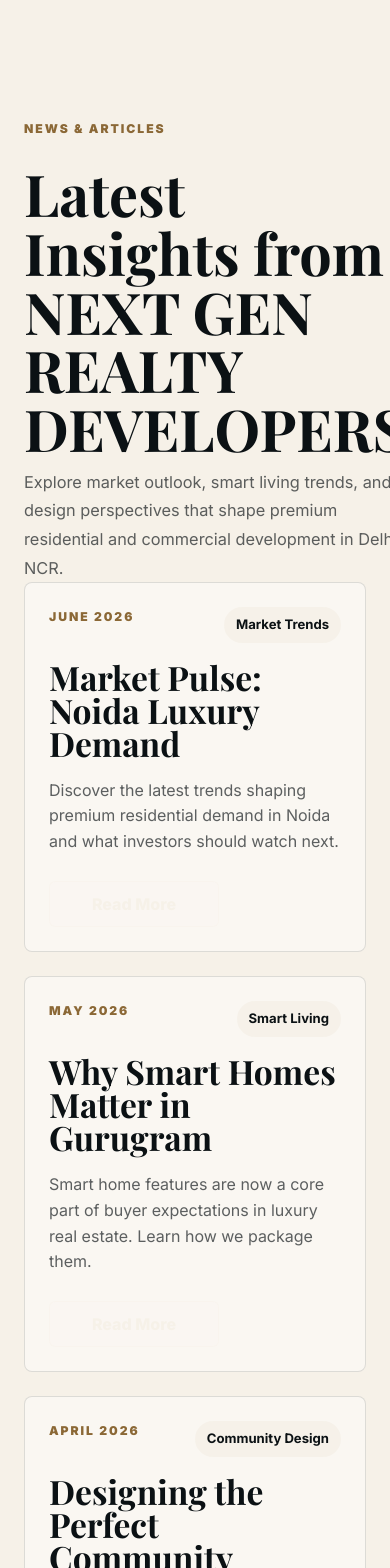
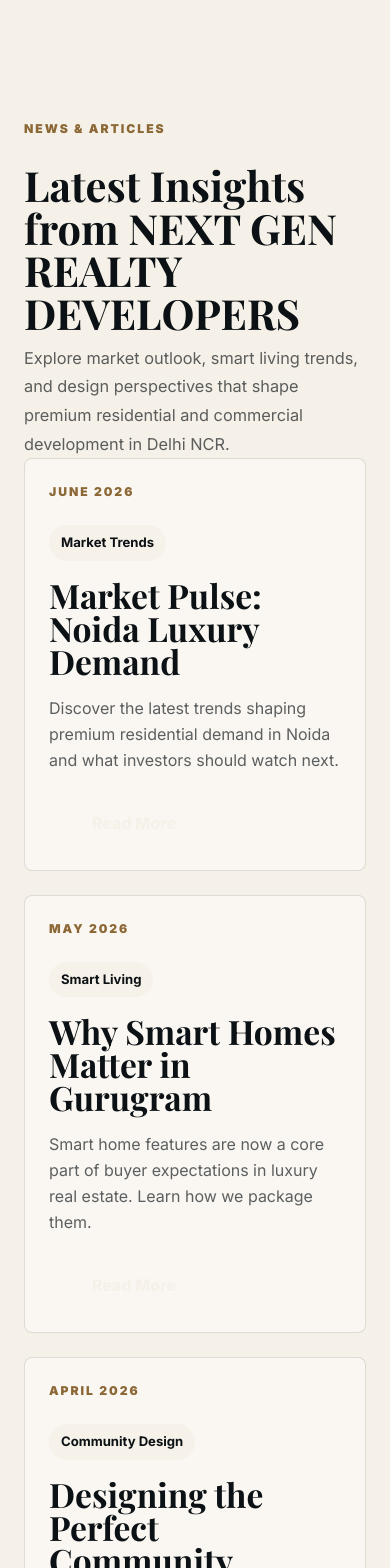
Before and after one commit to Yashvijaysain/NG-REALTY, a Next.js app: page /blog in a window 390 px wide. Shown: the top 1568 px of the page. Built offline with nearby package versions, Linux system fonts and the light colour scheme; a web font is replaced by a local one.

Commit message:
Make About and Blog pages responsive for devices under 426px

```diff
--- a/app/globals.css
+++ b/app/globals.css
@@ -630,6 +630,69 @@
   }
 }
 
+@media (max-width: 426px) {
+  .section {
+    padding: 60px 16px 40px;
+  }
+
+  .section-heading {
+    gap: 10px;
+    margin-bottom: 20px;
+  }
+
+  .about-page .section-heading h1,
+  .blog-page .section-heading h1 {
+    font-size: clamp(2.6rem, 8vw, 3.4rem);
+    max-width: 100%;
+  }
+
+  .section-intro {
+    font-size: 0.95rem;
+    line-height: 1.7;
+    max-width: 100%;
+  }
+
+  .about-grid,
+  .blog-layout {
+    gap: 18px;
+  }
+
+  .glass-card {
+    padding: 20px;
+  }
+
+  .blog-card-header {
+    flex-direction: column;
+    align-items: flex-start;
+    gap: 8px;
+  }
+
+  .blog-tag {
+    width: fit-content;
+  }
+
+  .section-actions {
+    justify-content: stretch;
+  }
+
+  .about-highlights {
+    grid-template-columns: 1fr;
+  }
+
+  .highlight-pill {
+    grid-template-columns: 30px 1fr;
+    padding: 18px 18px;
+  }
+
+  .list-bullet {
+    padding-left: 16px;
+  }
+
+  .about-values {
+    grid-template-columns: 1fr;
+  }
+}
+
 .about-copy-wrap {
   display: grid;
   gap: clamp(24px, 3vw, 40px);
```
